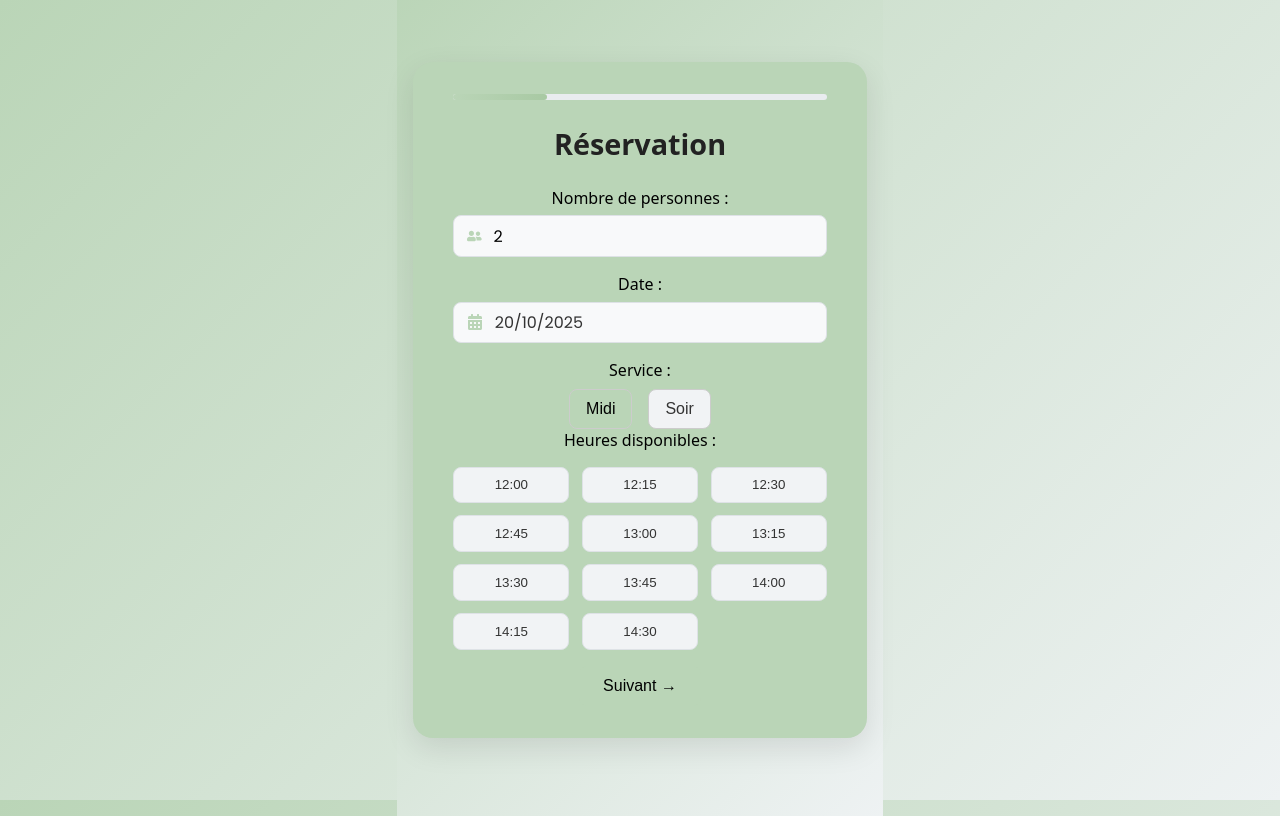
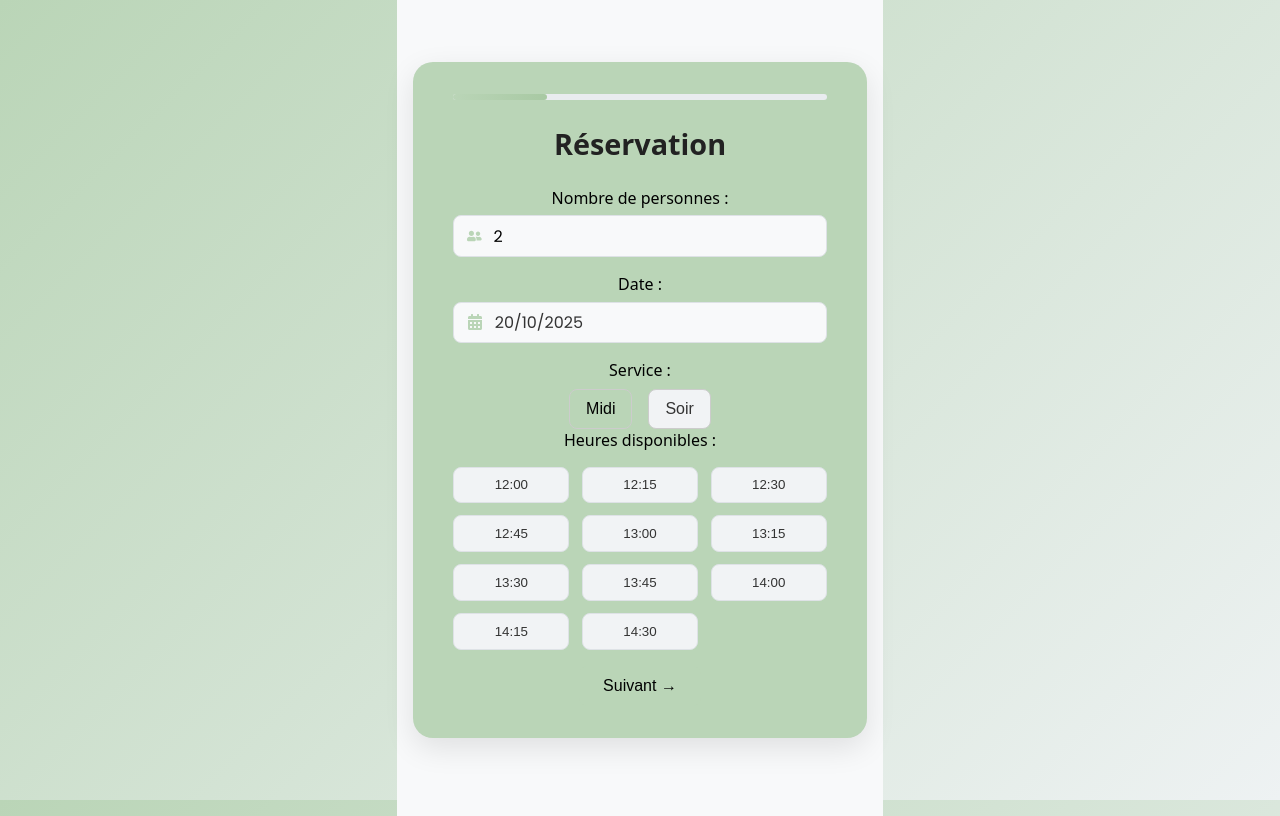
Before and after one commit to didier-coder/moom-app, a React (Create React App) app in the folder frontend/: page / in a window 1280 px wide. Built offline with nearby package versions, Linux system fonts and the light colour scheme.

Commit message:
Update Reservation.js

```diff
--- a/frontend/src/Reservation.js
+++ b/frontend/src/Reservation.js
@@ -401,7 +401,7 @@ const responsiveContainer = {
   display: "flex",
   justifyContent: "center",
   alignItems: "center",
-  background: "linear-gradient(135deg, #bad5b7 0%, #eef2f3 100%)",
+  background: "transparent",
   minHeight: "100vh",
   padding: "1rem",
 };
```
